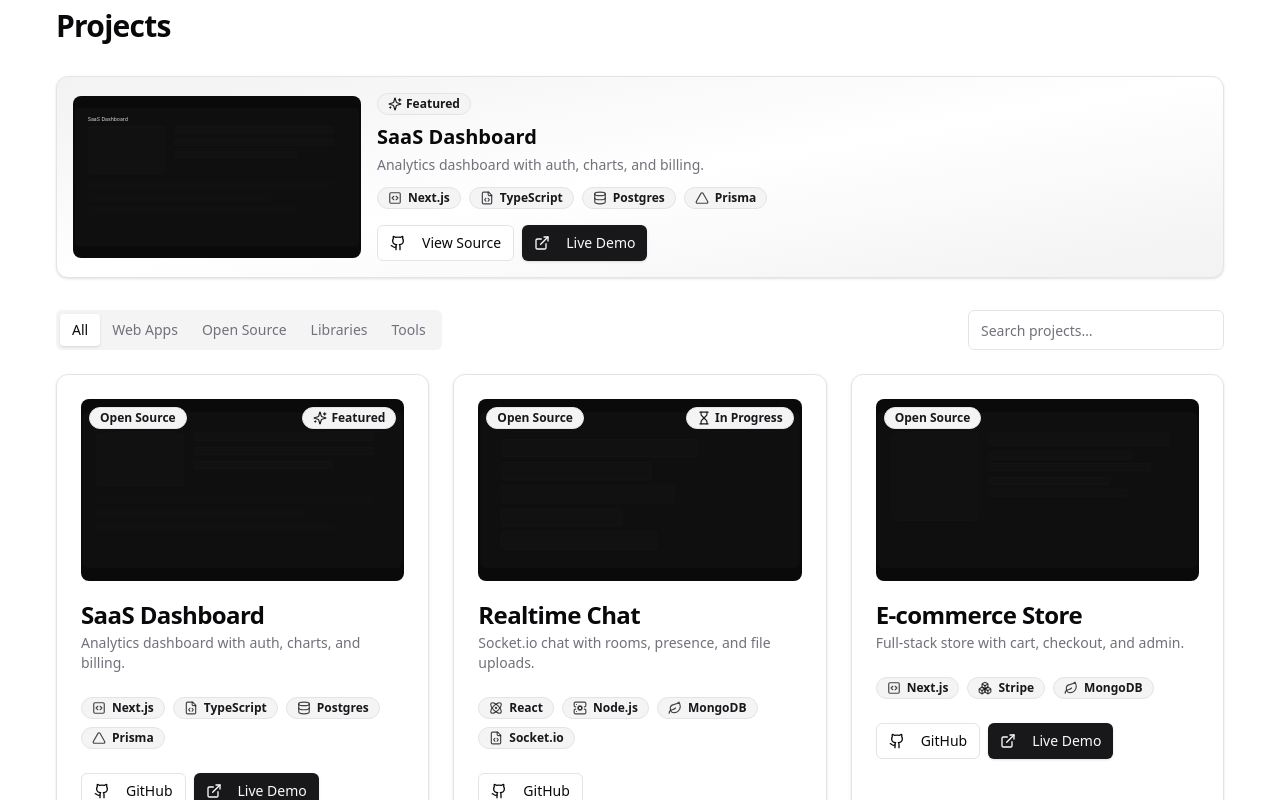
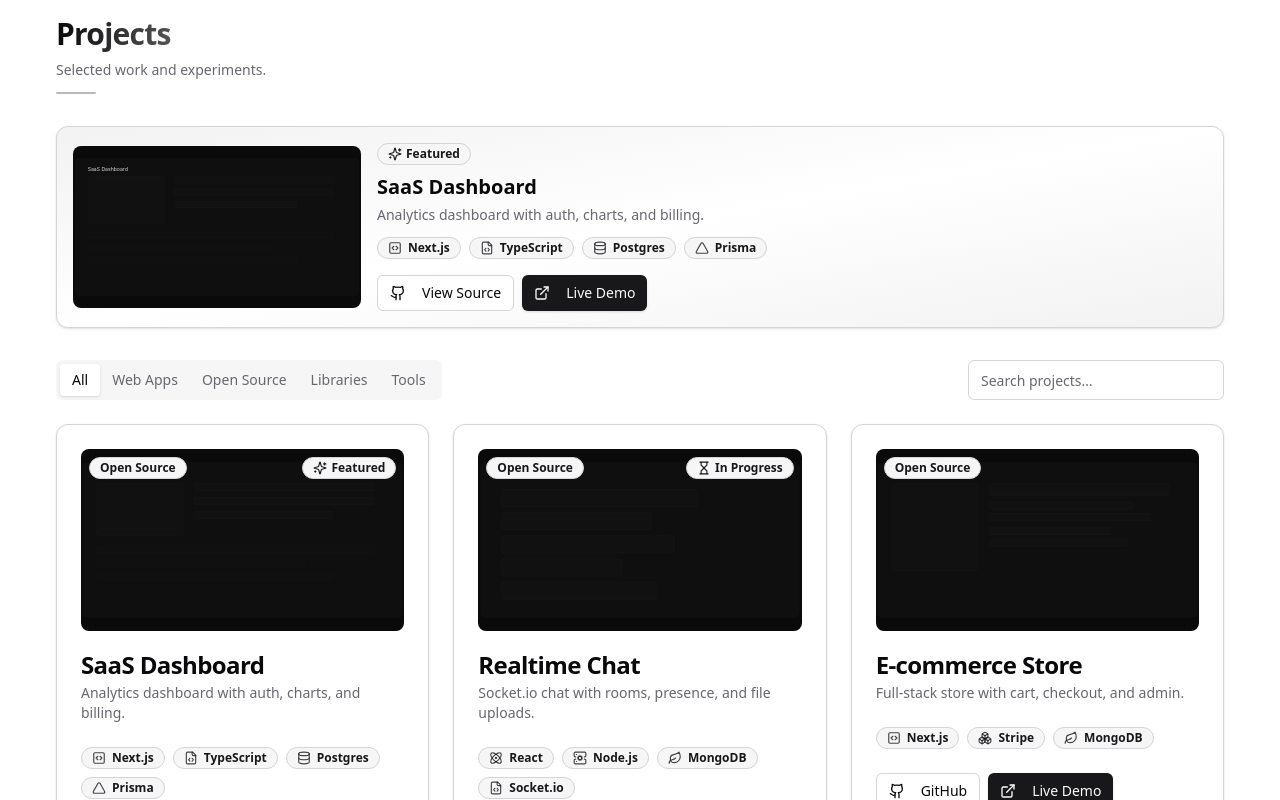
Before and after one commit to surendrakumar6350/portfolio, a Next.js app in the folder v2/: page / in a window 1280 px wide. Shown: the part 1460-2260 px from the top of the page. Built offline with nearby package versions, Linux system fonts and the light colour scheme.

Commit message:
update: SectionHeader Improved

```diff
--- a/v2/app/globals.css
+++ b/v2/app/globals.css
@@ -9,16 +9,18 @@
   --popover-foreground: 240 10% 3.9%;
   --primary: 240 5.9% 10%;
   --primary-foreground: 0 0% 98%;
-  --secondary: 240 4.8% 95.9%;
+  /* Slightly deepen light mode surfaces for better separation */
+  --secondary: 240 5% 96.5%;
   --secondary-foreground: 240 5.9% 10%;
-  --muted: 240 4.8% 95.9%;
-  --muted-foreground: 240 3.8% 46.1%;
-  --accent: 240 4.8% 95.9%;
+  --muted: 240 5% 96.5%;
+  --muted-foreground: 240 3.8% 42%;
+  --accent: 240 5% 96.5%;
   --accent-foreground: 240 5.9% 10%;
   --destructive: 0 72% 51%;
   --destructive-foreground: 0 0% 98%;
-  --border: 240 5.9% 90%;
-  --input: 240 5.9% 90%;
+  /* Darken borders/inputs in light mode for contrast */
+  --border: 240 6% 84%;
+  --input: 240 6% 84%;
   --ring: 240 5.9% 10%;
   --radius: 0.75rem;
 }
--- /dev/null
+++ b/v2/components/section-header.tsx
@@ -0,0 +1,33 @@
+import { cn } from "@/lib/utils";
+
+type SectionHeaderProps = {
+  title: string;
+  subtitle?: string;
+  kicker?: string;
+  align?: "left" | "center";
+  className?: string;
+};
+
+export function SectionHeader({ title, subtitle, kicker, align = "left", className }: SectionHeaderProps) {
+  const centered = align === "center";
+  return (
+    <div className={cn("mb-8", centered ? "text-center" : "text-left", className)}>
+      {kicker ? (
+        <span className="inline-flex items-center rounded-full border bg-accent/60 px-2 py-0.5 text-[11px] font-medium text-accent-foreground">
+          {kicker}
+        </span>
+      ) : null}
+      <h2 className={cn("mt-2 text-3xl font-semibold tracking-tight", centered && "mx-auto")}>
+        <span className="bg-gradient-to-r from-foreground to-foreground/70 bg-clip-text text-transparent">
+          {title}
+        </span>
+      </h2>
+      {subtitle ? (
+        <p className={cn("mt-2 text-sm text-muted-foreground", centered ? "mx-auto max-w-prose" : "max-w-prose")}>{subtitle}</p>
+      ) : null}
+      <div className={cn("mt-3 h-[2px] w-10 rounded bg-primary/30", centered && "mx-auto")} />
+    </div>
+  );
+}
+
+export default SectionHeader;
--- a/v2/components/sections/about.tsx
+++ b/v2/components/sections/about.tsx
@@ -25,6 +25,7 @@
 } from "lucide-react";
 import { Tooltip, TooltipContent, TooltipProvider, TooltipTrigger } from "@/components/ui/tooltip";
 import { Button } from "@/components/ui/button";
+import SectionHeader from "@/components/section-header";
 import { profile, skillGroups } from "@/data/content";
 // Progress and duplicate Tooltip import removed as Core Stack was dropped
 
@@ -67,7 +68,7 @@
         <div className="lg:col-span-7 space-y-8">
           {/* Heading, tagline and intro */}
           <div className="space-y-4">
-            <h2 className="text-3xl font-semibold tracking-tight">About</h2>
+            <SectionHeader title="About" />
             <p className="text-xl leading-snug tracking-tight text-foreground">
               Building fast, accessible web apps that scale.
             </p>
--- a/v2/components/sections/contact.tsx
+++ b/v2/components/sections/contact.tsx
@@ -13,6 +13,7 @@
 import { profile } from "@/data/content";
 import { useToast } from "@/components/ui/use-toast";
 import { FadeIn } from "@/components/animations";
+import SectionHeader from "@/components/section-header";
 
 const contactSchema = z.object({
   name: z.string().min(2, "Name is too short"),
@@ -111,7 +112,7 @@
   return (
     <FadeIn>
   <section id="contact" className="container mx-auto scroll-mt-24 px-4 py-16 md:py-24">
-        <h2 className="mb-8 text-3xl font-semibold tracking-tight">Contact</h2>
+  <SectionHeader title="Contact" subtitle="Let’s build something great together." />
 
         <div className="grid gap-8 md:grid-cols-2">
           {/* Contact information */}
--- a/v2/components/sections/experience.tsx
+++ b/v2/components/sections/experience.tsx
@@ -8,12 +8,13 @@
 import { cn } from "@/lib/utils";
 import { MapPin, Calendar, Briefcase, GraduationCap } from "lucide-react";
 import { FadeIn } from "@/components/animations";
+import SectionHeader from "@/components/section-header";
 
 export function Experience() {
   return (
     <FadeIn>
   <section id="experience" className="container mx-auto scroll-mt-24 px-4 py-16 md:py-24">
-        <h2 className="mb-6 text-3xl font-semibold tracking-tight">Experience & Education</h2>
+  <SectionHeader title="Experience & Education" subtitle="A quick look at my journey and impact." />
         <Tabs defaultValue="experience">
           <TabsList className="w-full md:w-auto">
             <TabsTrigger value="experience" className="flex-1 md:flex-none">
--- a/v2/components/sections/projects.tsx
+++ b/v2/components/sections/projects.tsx
@@ -28,6 +28,8 @@
 } from "lucide-react";
 import { Tabs, TabsList, TabsTrigger } from "@/components/ui/tabs";
 import { Input } from "@/components/ui/input";
+import Image from "next/image";
+import SectionHeader from "@/components/section-header";
 
 export function Projects() {
   const [selectedProject, setSelectedProject] = useState<(typeof projects)[0] | null>(null);
@@ -74,14 +76,21 @@
   return (
     <FadeIn>
       <section id="projects" className="container mx-auto scroll-mt-24 px-4 py-16 md:py-24">
-        <h2 className="mb-8 text-3xl font-semibold tracking-tight">Projects</h2>
+  <SectionHeader title="Projects" subtitle="Selected work and experiments." />
 
         {/* Featured banner */}
         {featured && (
           <Card className="mb-8 overflow-hidden border bg-gradient-to-br from-primary/5 via-background to-primary/5">
             <CardContent className="flex flex-col gap-4 p-4 sm:flex-row sm:items-center">
-              <div className="aspect-video w-full overflow-hidden rounded-lg sm:w-72">
-                <img src={featured.image ?? "/projects/placeholder-saas.svg"} alt={`${featured.title} preview`} className="h-full w-full max-w-full object-cover" loading="lazy" />
+              <div className="relative aspect-video w-full overflow-hidden rounded-lg sm:w-72">
+                <Image
+                  src={featured.image ?? "/projects/placeholder-saas.svg"}
+                  alt={`${featured.title} preview`}
+                  fill
+                  sizes="(max-width: 640px) 100vw, 18rem"
+                  className="object-cover"
+                  priority={false}
+                />
               </div>
               <div className="flex-1">
                 <div className="mb-2 flex items-center gap-2">
@@ -146,16 +155,27 @@
                 <Card
                   key={p.title}
                   className={`group cursor-pointer overflow-hidden transition-all duration-300 hover:shadow-lg ${isFeatured ? "border-primary/40" : ""}`}
+                  role="button"
+                  tabIndex={0}
+                  aria-label={`Open details for ${p.title}`}
                   onClick={() => setSelectedProject(p)}
+                  onKeyDown={(e) => {
+                    if (e.key === "Enter" || e.key === " ") {
+                      e.preventDefault();
+                      setSelectedProject(p);
+                    }
+                  }}
                 >
                   <CardHeader>
                     {p.image && (
                       <div className="relative aspect-video overflow-hidden rounded-lg">
-                        <img
+                        <Image
                           src={p.image}
                           alt={`${p.title} preview`}
-                          className="h-full w-full max-w-full object-cover transition-transform duration-300 group-hover:scale-[1.03]"
-                          loading="lazy"
+                          fill
+                          sizes="(max-width: 640px) 100vw, (max-width: 1024px) 50vw, 33vw"
+                          className="object-cover transition-transform duration-300 group-hover:scale-[1.03]"
+                          priority={false}
                         />
                         {/* Status badges */}
                         <div className="pointer-events-none absolute left-2 top-2 flex gap-2">
@@ -204,7 +224,7 @@
                   <CardFooter className="gap-2">
                     {p.github && (
                       <Button asChild variant="outline" size="sm" className="group" onClick={(e) => e.stopPropagation()}>
-                        <Link href={p.github} target="_blank" rel="noreferrer" onClick={(e) => e.stopPropagation()}>
+                        <Link aria-label={`View ${p.title} on GitHub`} href={p.github} target="_blank" rel="noreferrer" onClick={(e) => e.stopPropagation()}>
                           <Github className="mr-2 h-4 w-4" />
                           <span>GitHub</span>
                         </Link>
@@ -212,7 +232,7 @@
                     )}
                     {p.demo && (
                       <Button asChild size="sm" className="group" onClick={(e) => e.stopPropagation()}>
-                        <Link href={p.demo} target="_blank" rel="noreferrer" onClick={(e) => e.stopPropagation()}>
+                        <Link aria-label={`Open live demo for ${p.title}`} href={p.demo} target="_blank" rel="noreferrer" onClick={(e) => e.stopPropagation()}>
                           <ExternalLink className="mr-2 h-4 w-4 transition-transform group-hover:translate-x-0.5" />
                           <span>Live Demo</span>
                         </Link>
@@ -238,11 +258,13 @@
                 <DialogDescription>{selectedProject.description}</DialogDescription>
               </DialogHeader>
               {selectedProject.image && (
-                <div className="aspect-video overflow-hidden rounded-lg">
-                  <img
+                <div className="relative aspect-video overflow-hidden rounded-lg">
+                  <Image
                     src={selectedProject.image}
                     alt={`${selectedProject.title} preview`}
-                    className="h-full w-full object-cover"
+                    fill
+                    sizes="(max-width: 768px) 90vw, 70vw"
+                    className="object-cover"
                   />
                 </div>
               )}
--- a/v2/components/sections/testimonials.tsx
+++ b/v2/components/sections/testimonials.tsx
@@ -1,10 +1,11 @@
 import { Card, CardContent, CardHeader, CardTitle } from "@/components/ui/card";
+import SectionHeader from "@/components/section-header";
 import { testimonials } from "@/data/content";
 
 export function Testimonials() {
   return (
     <section id="testimonials" className="container mx-auto px-4 py-16 md:py-24">
-      <h2 className="mb-8 text-3xl font-semibold tracking-tight">Testimonials</h2>
+      <SectionHeader title="Testimonials" subtitle="What clients and colleagues say about working with me." />
       <div className="grid gap-6 sm:grid-cols-2">
         {testimonials.map((t) => (
           <Card key={t.name}>
```
